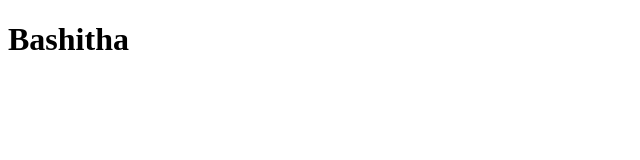
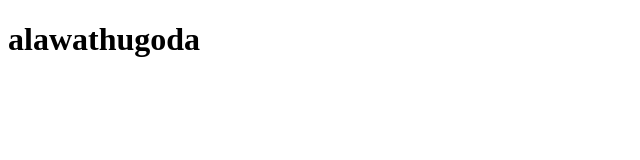
Before and after one commit to BashithaDilshan/new-one, a plain HTML site: page index.html in a window 1280 px wide. Shown: the whole page, without its empty margins (0-640 px from the left). Drawn offline with Linux system fonts and the light colour scheme.

Commit message:
Update index.html

```diff
--- a/index.html
+++ b/index.html
@@ -6,6 +6,6 @@
     <title>Document</title>
 </head>
 <body>
-    <h1>Bashitha</h1>
+    <h1>alawathugoda</h1>
 </body>
 </html>
```
